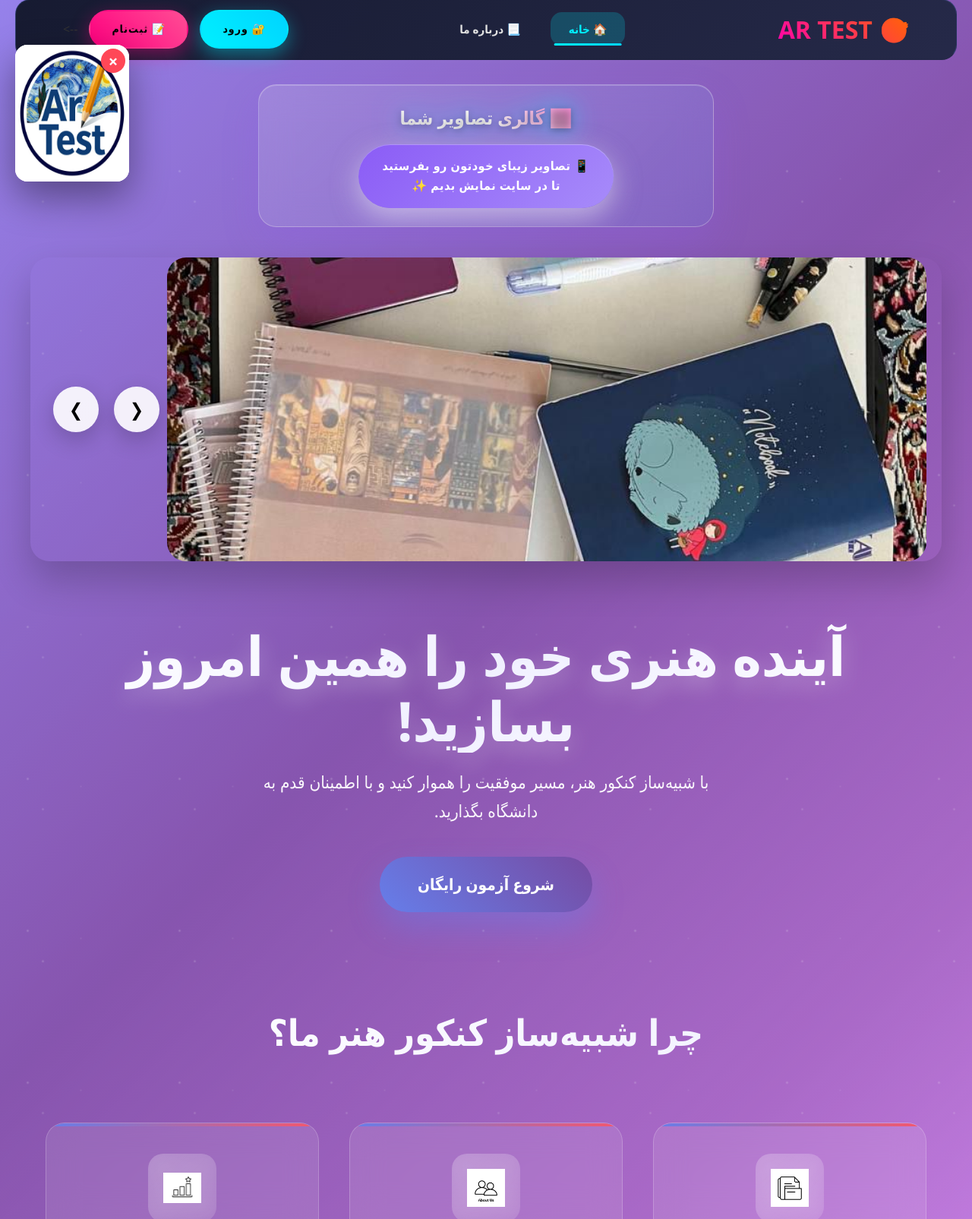
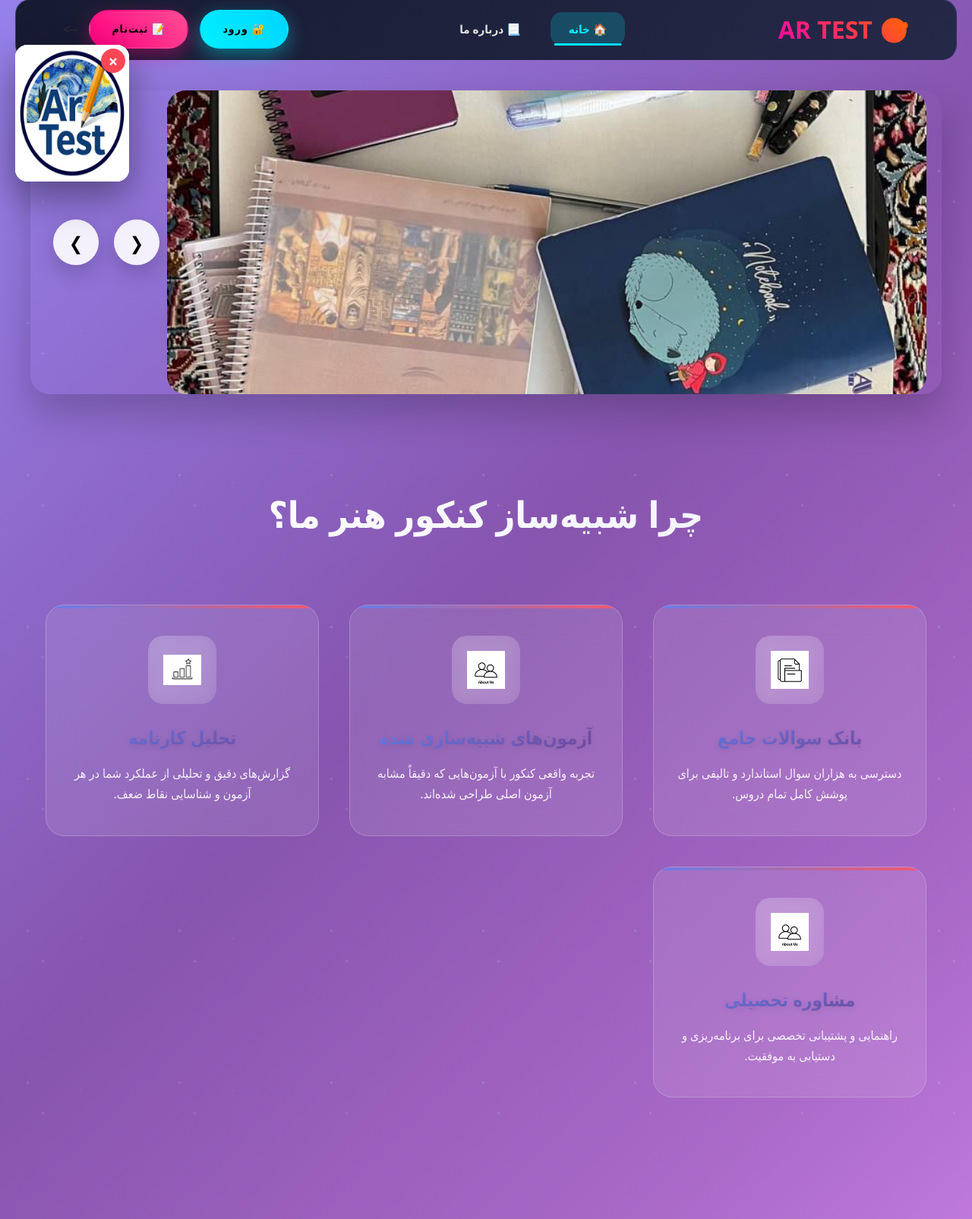
Before and after one commit to mehdi-de/sait, a Django app: page / in a window 1280 px wide. Shown: the part 21-1626 px from the top of the page at 76% size. Run offline with Django 5.2, Linux system fonts and the light colour scheme; data comes from the database, SQL or seed files in the repository; both versions use the stored data as it was after the commit.

Commit message:
Add whitenoise and fix static files

```diff
--- a/quizzes/models.py
+++ b/quizzes/models.py
@@ -87,7 +87,8 @@ class UserAnswer(models.Model):
 
 class HomeSlider(models.Model):
     title = models.CharField(max_length=100, verbose_name="عنوان")
-    image = models.FileField(upload_to='sliders/', verbose_name="تصویر", blank=True)
+    # تغییر از FileField به ImageField برای امنیت و استاندارد بیشتر
+    image = models.ImageField(upload_to='sliders/', verbose_name="تصویر", blank=True)
     is_active = models.BooleanField(default=True, verbose_name="فعال")
     order = models.PositiveIntegerField(default=0, verbose_name="ترتیب")
     created_at = models.DateTimeField(auto_now_add=True)
@@ -105,7 +106,6 @@ class HomeSlider(models.Model):
         if self.image:
             return self.image.url
         return "/static/image/slide1.jpg"
-
 # -----------------------------
 # مدل آمار بازدید ✅ جدید
 # -----------------------------
--- a/quizzes/templates/quizzes/home.html
+++ b/quizzes/templates/quizzes/home.html
@@ -728,10 +728,10 @@
 }
 
 </style>
-
 <div class="ads-stack">
     {% if left_ad %}
     <div class="ad-item first-ad" id="ad1">
+        <!-- اصلاح ۱: استفاده از .url برای مدل AdBanner -->
         <img src="{{ left_ad.image.url }}" class="ad-image" alt="">
         <button class="close-btn" onclick="this.parentNode.style.display='none'">×</button>
         {% if left_ad.link %}<a href="{{ left_ad.link }}" target="_blank" class="ad-overlay"></a>{% endif %}
@@ -740,6 +740,7 @@
 
     {% if right_ad %}
     <div class="ad-item second-ad" id="ad2">
+        <!-- اصلاح ۲: استفاده از .url برای مدل AdBanner -->
         <img src="{{ right_ad.image.url }}" class="ad-image" alt="">
         <button class="close-btn" onclick="this.parentNode.style.display='none'">×</button>
         {% if right_ad.link %}<a href="{{ right_ad.link }}" target="_blank" class="ad-overlay"></a>{% endif %}
@@ -747,29 +748,15 @@
     {% endif %}
 </div>
 
-
-
-
-
-<div class="top-actions">
-    <h5>🖼️ گالری تصاویر شما</h5>
-   <a href="https://rubika.ir/@admin_online_v" target="_blank" rel="noopener" class="rubika-btn">
-        📱 تصاویر زیبای خودتون رو بفرستید<br>تا در سایت نمایش بدیم ✨
-    </a>
-</div>
-
-
-
 <div class="slider-container">
     <div class="slider">
         {% for slider in sliders %}
         <div class="slide {% if forloop.first %}active{% endif %}">
-            <!-- اصلاح شد: استفاده از .url به جای .image_url -->
-            <img src="{{ slider.image.url }}" alt="{{ slider.title }}">
-        </div> <!-- دقت کن: تگ div باید درست بسته شود -->
+            <!-- اصلاح ۳: استفاده از image_url (که در مدل تعریف کردی) -->
+            <img src="{{ slider.image_url }}" alt="{{ slider.title }}">
+        </div>
         {% empty %}
         <div class="slide active">
-            <!-- برای تصاویر استاتیک، بهتر است از تگ static استفاده کنی -->
             <img src="{% static 'image/slide1.jpg' %}" alt="اسلاید پیش‌فرض">
         </div>
         {% endfor %}
@@ -778,22 +765,13 @@
     <button class="next-btn">❯</button>
 </div>
 
-
-
-<section class="hero-section">
-    <div class="hero-content">
-        <h1 class="hero-headline">آینده هنری خود را همین امروز بسازید!</h1>
-        <p class="hero-subheadline">با شبیه‌ساز کنکور هنر، مسیر موفقیت را هموار کنید و با اطمینان قدم به دانشگاه بگذارید.</p>
-        <a href="{% url 'quiz_list' %}" class="cta-button">شروع آزمون رایگان</a>
-    </div>
-</section>
-
 <section class="features-section">
-    <h2>چرا شبیه‌ساز کنکور هنر ما؟</h2>
+    <h2 class="features-title">چرا شبیه‌ساز کنکور هنر ما؟</h2>
     <div class="features-container">
         <div class="feature-card">
             <div class="icon-container">
-                <img src="/static/image/data.jpg" alt="بانک سوالات جامع">
+                <!-- اصلاح ۴: استفاده از تگ static برای تمام تصاویر استاتیک -->
+                <img src="{% static 'image/data.jpg' %}" alt="بانک سوالات جامع">
             </div>
             <h3>بانک سوالات جامع</h3>
             <p>دسترسی به هزاران سوال استاندارد و تالیفی برای پوشش کامل تمام دروس.</p>
@@ -801,7 +779,7 @@
 
         <div class="feature-card">
             <div class="icon-container">
-                <img src="/static/image/help.jpg" alt="آزمون‌های شبیه‌سازی شده">
+                <img src="{% static 'image/help.jpg' %}" alt="آزمون‌های شبیه‌سازی شده">
             </div>
             <h3>آزمون‌های شبیه‌سازی شده</h3>
             <p>تجربه واقعی کنکور با آزمون‌هایی که دقیقاً مشابه آزمون اصلی طراحی شده‌اند.</p>
@@ -809,7 +787,7 @@
 
         <div class="feature-card">
             <div class="icon-container">
-                <img src="/static/image/rotbe.jpg" alt="تحلیل کارنامه">
+                <img src="{% static 'image/rotbe.jpg' %}" alt="تحلیل کارنامه">
             </div>
             <h3>تحلیل کارنامه</h3>
             <p>گزارش‌های دقیق و تحلیلی از عملکرد شما در هر آزمون و شناسایی نقاط ضعف.</p>
@@ -817,29 +795,13 @@
 
         <div class="feature-card">
             <div class="icon-container">
-                <img src="/static/image/help.jpg" alt="مشاوره تحصیلی">
+                <img src="{% static 'image/help.jpg' %}" alt="مشاوره تحصیلی">
             </div>
             <h3>مشاوره تحصیلی</h3>
             <p>راهنمایی و پشتیبانی تخصصی برای برنامه‌ریزی و دستیابی به موفقیت.</p>
         </div>
     </div>
 </section>
-
-
-
-
-<!-- 📊 نوار آمار  -->
-<div id="stats-bar" class="stats-bar">
-    <div class="container">
-        <div >
-            بازدیدکننده امروز : <strong>{{ today_unique }}</strong> 👥 |
-            هفتگی : <strong>{{ week_unique }}</strong>  📅 |
-             ماهانه : <strong>{{ month_unique }}</strong> 🌙 |
-            کل بازدیدکنندگان : <strong>{{ total_unique }}</strong> 📈
-        </div>
-    </div>
-</div>
-
 
 
 <script>
```
Also changed, not shown: db.sqlite3, quizzes/migrations/0011_alter_homeslider_image.py (added).
